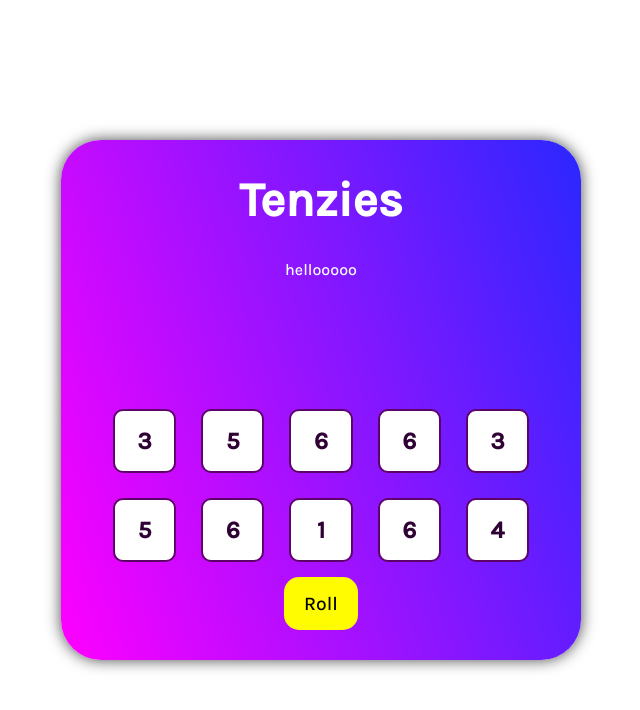
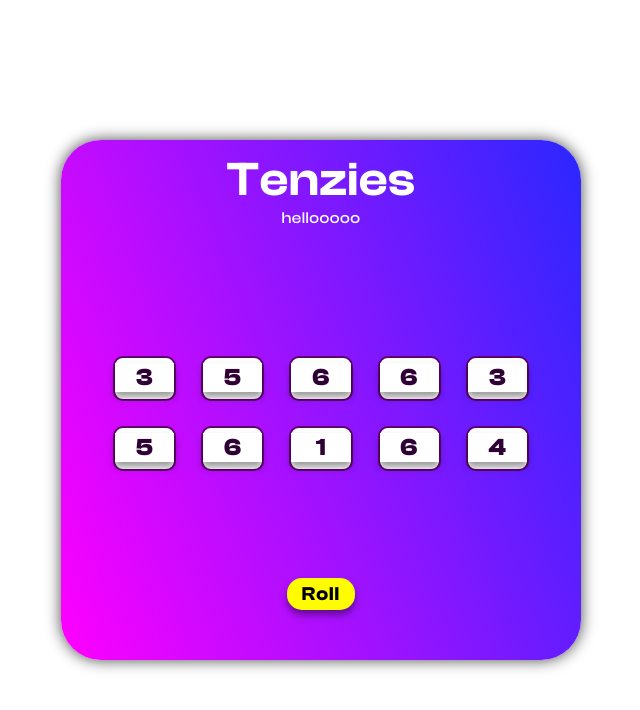
Before and after one commit to Topman-14/Tenzies-game, a React (Vite) app: page / in a window 1280 px wide. Shown: the top 710 px of the page, without its empty margins (319-959 px from the left). Built offline with nearby package versions, Linux system fonts and the light colour scheme.

Commit message:
add id to each object in allDice

```diff
--- a/index.html
+++ b/index.html
@@ -1,9 +1,7 @@
 <!DOCTYPE html>
 <html lang="en">
   <head>
-    <link rel="preconnect" href="https://fonts.googleapis.com">
-  <link rel="preconnect" href="https://fonts.gstatic.com" crossorigin>
-  <link href="https://fonts.googleapis.com/css2?family=Karla:wght@500&display=swap" rel="stylesheet">
+
     <meta charset="UTF-8" />
     <link rel="icon" type="image/svg+xml" href="/vite.svg" />
     <meta name="viewport" content="width=device-width, initial-scale=1.0" />
--- a/src/App.jsx
+++ b/src/App.jsx
@@ -8,17 +8,29 @@ export default function(){
         for(let i=0; i < 10; i++){
             dice.push({
                 value: Math.floor(Math.random()*6 + 1),
-                isHeld: false})
+                isHeld: false,
+                key: i
+            })
         }
         return dice
     }
 
-    const [allDice, setallDice] = useState(allNewDice())
+    const [allDice, setAllDice] = useState(allNewDice())
 
-    const dieElements = allDice.map(die => <Die value = {die.value}/>);
+    function holdDie(id){
+
+        console.log(id)
+    }
+
+
+    const dieElements = allDice.map(die => <Die
+        value = {die.value}
+        isHeld = {die.isHeld}
+        handleClick={() => holdDie(die.key)}
+    />);
 
     function rollDice(){
-        setallDice(allNewDice)
+        setAllDice(allNewDice)
     }
 
     return(
--- a/src/Die.jsx
+++ b/src/Die.jsx
@@ -1,10 +1,14 @@
 import React from 'react'
 
 export default function Die(props) {
+  const style = {
+    backgroundColor: props.isHeld? "purple" : 'white',
+    color: props.isHeld? "white" : 'rgb(47, 1, 53)',
+  }
 
   return (
-    <div className='die'>
-        <h1>{props.value}</h1>
+    <div className='die' style ={style} onClick={props.handleClick}>
+        <h1 style ={style}>{props.value}</h1>
     </div>
   )
 }
--- a/src/styles.css
+++ b/src/styles.css
@@ -1,3 +1,8 @@
+@font-face {
+    font-family: 'ClashDisplay';
+    src: url('assets/ClashDisplay-Variable.ttf');
+  }
+
 body{
     margin: 0;
     box-sizing: border-box;
@@ -22,26 +27,26 @@ main{
     align-items: center;
     justify-content: space-between;
     flex-direction: column;
-    font-family: "Karla", sans-serif;
-}
-.die > h1{
-    text-align: center;
-    font-size: 1.5em;
-    color: rgb(47, 1, 53);
+    font-family: "ClashDisplay", sans-serif;
+    font-weight: 500;
+    letter-spacing: 0.5px;
 }
 #desc{
     color: white;
 }
 #desc > h1{
+    margin: 10px 0 0 0;
     font-size: 3em;
+    font-weight: 600;
 }
 #desc > p{
+    margin: 0;
     text-align: center;
 }
 .die{
-    background: rgb(255, 255, 255);
     border-radius: 10px;
     border: 2px solid rgb(93, 2, 105);
+    cursor: pointer;
 }
 #die-grid{
     display: grid;
@@ -49,14 +54,25 @@ main{
     gap: 25px;
     width: 80%;
     height: 115px;
-    margin-top: 60px;
+    margin-top: 20px;
+}
+.die > h1{
+    text-align: center;
+    font-size: 1.5em;
+    color: rgb(47, 1, 53);
+    margin: 5px 0;
+    box-shadow: 0 5px 7px rgba(0, 0, 0, 0.404);
 }
 #roll-dice{
-    margin: 0 0 30px 0;
-    font-family: 'Karla', sans-serif;
-    padding: 15px 20px;
+    margin: 0 0 50px 0;
+    font-family: 'ClashDisplay', sans-serif;
+    padding: 4px 15px;
+    font-weight: 650;
+    letter-spacing: 1px;
     font-size: 1.2em;
     border-radius: 15px;
     border: none;
     background: rgb(255, 251, 0);
+    box-shadow: 0 5px 7px rgba(0, 0, 0, 0.404);
+    cursor: pointer;
 }
```
Also changed, not shown: src/assets/ClashDisplay-Variable.ttf (added), src/assets/images/innerbg.jpg (deleted).
